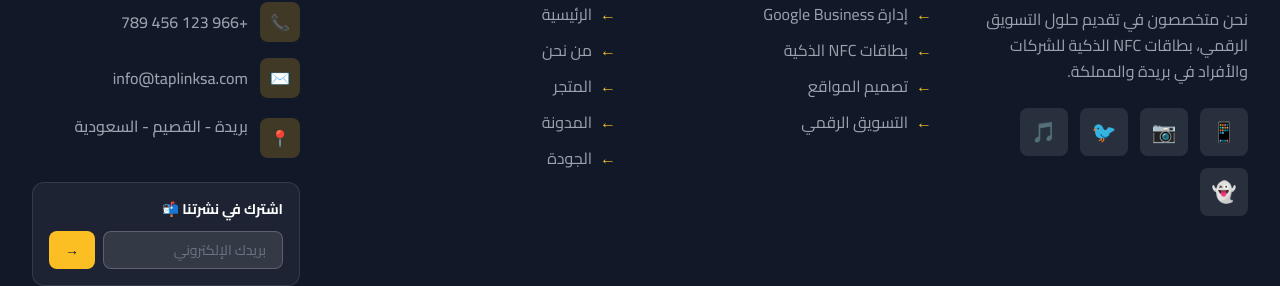
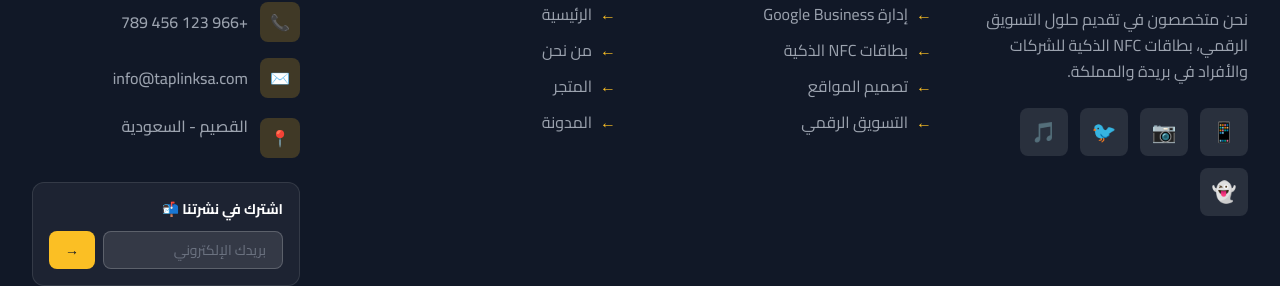
Before and after one commit to linksatap/TapLinkSA-Store, a Next.js app in the folder taplinksa-frontend/: page /faq in a window 1280 px wide. Shown: the part 1150-1436 px from the top of the page. Built offline with nearby package versions, Linux system fonts and the light colour scheme; no server answers.

Commit message:
تعديل الروابط الي صفحة الخدمات

```diff
--- a/taplinksa-frontend/components/layout/Footer.js
+++ b/taplinksa-frontend/components/layout/Footer.js
@@ -15,17 +15,16 @@ export default function Footer() {
 
   const footerLinks = {
     services: [
-      { name: 'إدارة Google Business', href: '/services/google-business' },
+      { name: 'إدارة Google Business', href: '/services' },
       { name: 'بطاقات NFC الذكية', href: '/shop' },
-      { name: 'تصميم المواقع', href: '/services/web-design' },
-      { name: 'التسويق الرقمي', href: '/services/marketing' }
+      { name: 'تصميم المواقع', href: '/services' },
+      { name: 'التسويق الرقمي', href: '/services' }
     ],
     quickLinks: [
       { name: 'الرئيسية', href: '/' },
       { name: 'من نحن', href: '/about' },
       { name: 'المتجر', href: '/shop' },
       { name: 'المدونة', href: '/blog' },
-      { name: 'الجودة', href: '/quality' }
     ],
     legal: [
       { name: 'سياسة الخصوصية', href: '/privacy' },
@@ -164,7 +163,7 @@ export default function Footer() {
                   <span className="w-10 h-10 bg-gold/20 rounded-lg flex items-center justify-center text-gold flex-shrink-0 mt-1">
                     📍
                   </span>
-                  <span className="font-medium">بريدة - القصيم - السعودية</span>
+                  <span className="font-medium"> القصيم - السعودية</span>
                 </div>
               </div>
 
```
